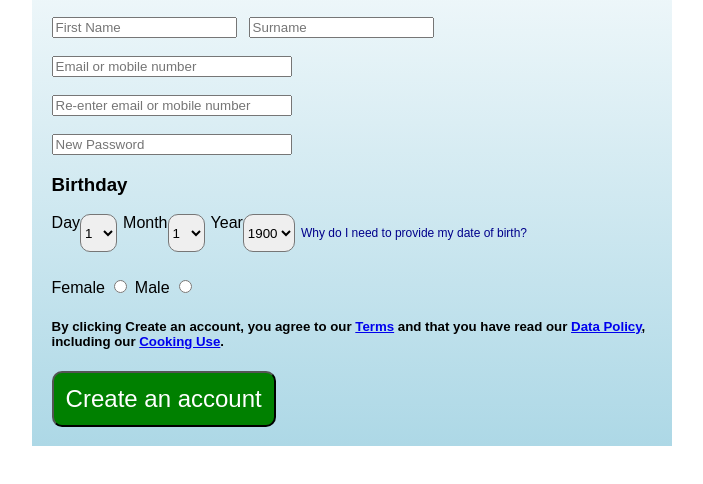
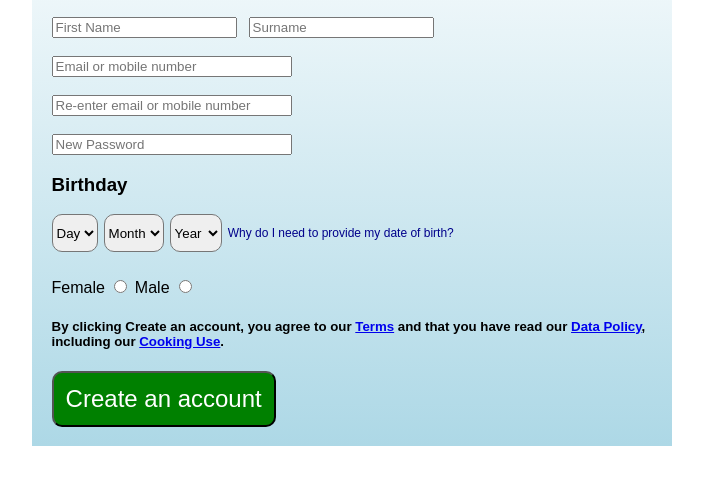
Before and after one commit to saraboven/exercises_adalab, a plain HTML site: page Java-Script/Exercise Forms/index.html in a window 1280 px wide. Shown: the part 138-622 px from the top of the page, without its empty margins (6-709 px from the left). Drawn offline with Linux system fonts and the light colour scheme.

Commit message:
Changed the labels for option in select input

```diff
--- a/Java-Script/Exercise Forms/index.html
+++ b/Java-Script/Exercise Forms/index.html
@@ -29,12 +29,15 @@
       <h3 id="birthday" class="birthsection"><span>Birthday</span></h3>
 
       <div class="date">
-        <label for="selectedDay">Day</label>
-        <select id="selectedDay" class="dates" name="days">Day</select>
-        <label for="selectedMonth">Month</label>
-        <select id="selectedMonth" class="dates" name="months">Month</select>
-        <label for="selectedYear">Year</label>
-        <select id="selectedYear" class="dates" name="years">Years</select>
+        <select id="selectedDay" class="dates" name="days">
+          <option value="day">Day</option>
+        </select>
+        <select id="selectedMonth" class="dates" name="months">
+          <option value="day">Month</option>
+        </select>
+        <select id="selectedYear" class="dates" name="years">
+          <option value="day">Year</option>
+        </select>
 
         <p class="questionBirth">Why do I need to provide my date of birth?</p>
       </div>
```
